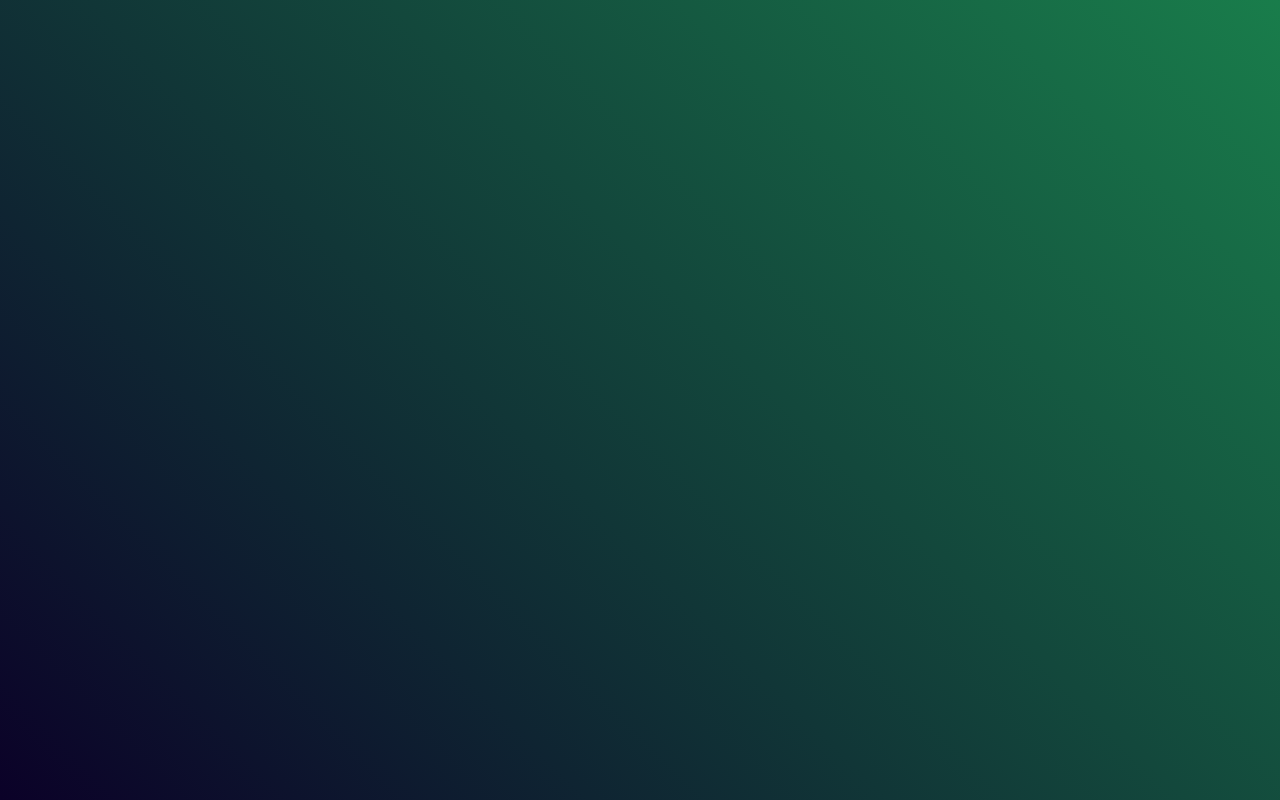
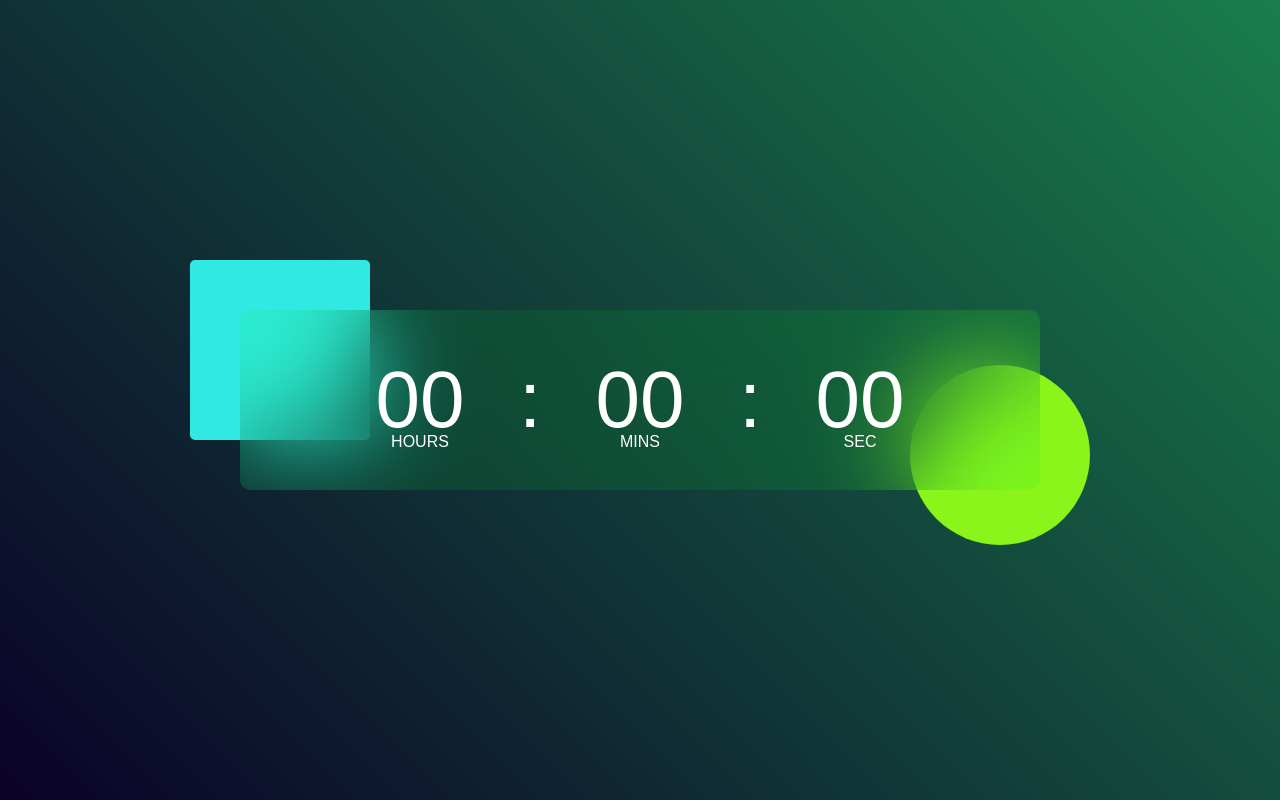
Before and after one commit to TheAnswer07/MD-Digital-Clock, a plain HTML site: page index.html in a window 1280 px wide. Drawn offline with Linux system fonts and the light colour scheme.

Commit message:
html elements added and css styling finalized

```diff
--- a/index.html
+++ b/index.html
@@ -7,6 +7,15 @@
     <link rel="stylesheet" href="styles.css">
 
     <div class="hero">
+        <div class="container">
+            <div class="clock">
+                <span id="hrs">00</span>
+                <span>:</span>
+                <span id="min">00</span>
+                <span>:</span>
+                <span id="sec">00</span>
+            </div>
+        </div>
 
 
     </div>
--- a/styles.css
+++ b/styles.css
@@ -9,5 +9,78 @@
     width: 100%;
     min-height: 100vh;
     background: linear-gradient(45deg, #0b0128, #197d4b);
-    color: white;
+    color: rgb(255, 255, 255);
+    position: relative;
 }
+
+.container {
+    width: 800px;
+    height: 180px;
+    position: absolute;
+    top: 50%;
+    left: 50%;
+    transform: translate(-50%, -50%);
+}
+
+.clock {
+    width: 100%;
+    height: 100%;
+    background: rgba(0, 255, 38, 0.102);
+    border-radius: 10px;
+    display: flex;
+    align-items: center;
+    justify-content: center;
+    backdrop-filter: blur(50px);
+}
+
+.container::before{
+    content: '';
+    width: 180px;
+    height: 180px;
+    background: #31e9e3;
+    border-radius: 5px;
+    position: absolute;
+    left: -50px;
+    top: -50px;
+    z-index: -1;
+}
+
+.container::after{
+    content: '';
+    width: 180px;
+    height: 180px;
+    background: #8bf41b;
+    border-radius: 50%;
+    position: absolute;
+    right: -50px;
+    bottom: -55px;
+    z-index: -1;
+}
+
+.clock span {
+    font-size: 80px;
+    width: 110px;
+    display: inline-block;
+    position: relative;
+    text-align: center;
+}
+
+.clock span::after {
+    font-size: 16px;
+    position: absolute;
+    bottom: -5px;
+    left: 50%;
+    transform: translateX(-50%);
+}
+
+#hrs::after{
+    content: "HOURS";
+}
+
+#min::after{
+    content: "MINS";
+}
+
+#sec::after{
+    content: "SEC";
+}
```
